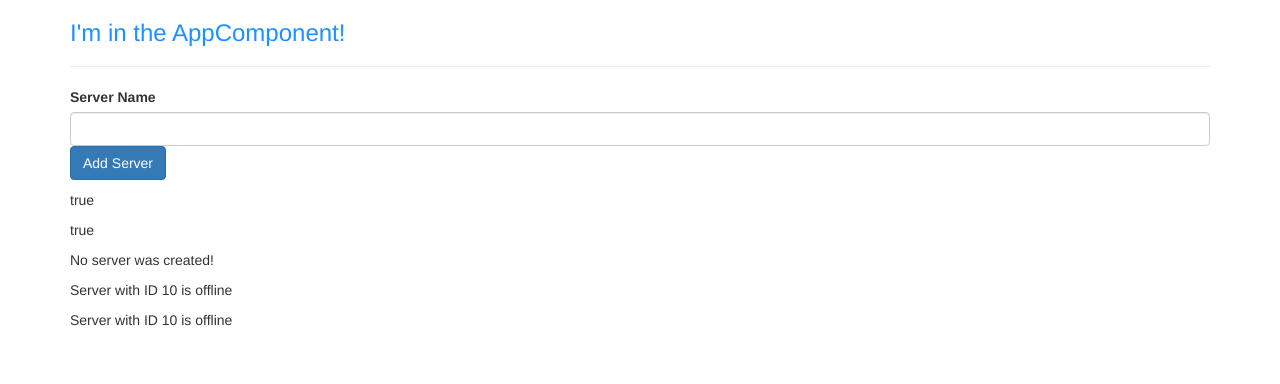
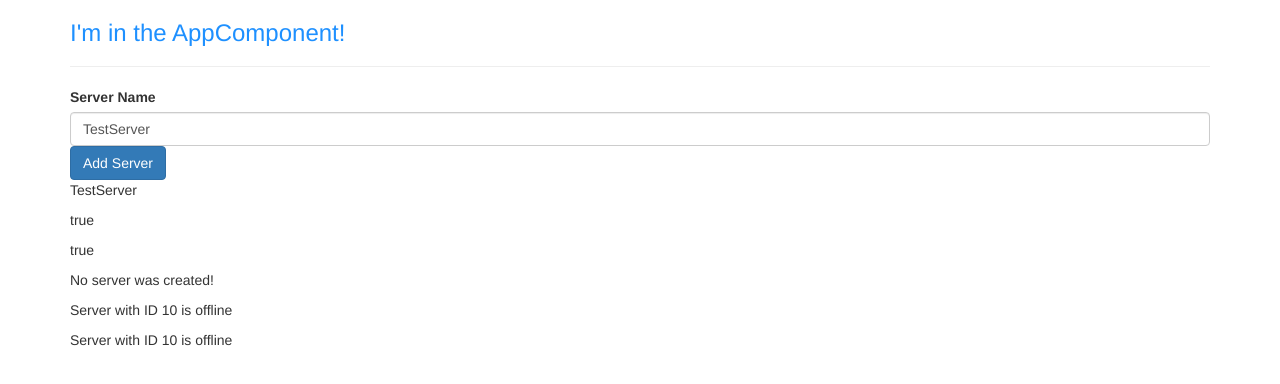
Before and after one commit to rebeccamanzi/angular-basics, an Angular app: page / in a window 1280 px wide. Shown: the top 384 px of the page. Built offline with nearby package versions, Linux system fonts and the light colour scheme.

Commit message:
two-way-databiding

```diff
--- a/src/app/app.module.ts
+++ b/src/app/app.module.ts
@@ -5,9 +5,11 @@
 import { ServerComponent } from './server/server.component';
 import { ServersComponent } from './servers/servers.component';
 
+import { FormsModule } from '@angular/forms';
+
 @NgModule({
   declarations: [AppComponent, ServerComponent, ServersComponent],
-  imports: [BrowserModule],
+  imports: [BrowserModule, FormsModule],
   providers: [],
   bootstrap: [AppComponent],
 })
--- a/src/app/servers/servers.component.html
+++ b/src/app/servers/servers.component.html
@@ -1,7 +1,10 @@
 <label for="">Server Name</label>
 
+<!-- <input type="text" class="form-control"
+(input)="onUpdateServerName($event)"> -->
+
 <input type="text" class="form-control"
-(input)="onUpdateServerName($event)">
+[(ngModel)]="serverName">
 
 <button class="btn btn-primary"
 [disabled]="!allowNewServer"
--- a/src/app/servers/servers.component.ts
+++ b/src/app/servers/servers.component.ts
@@ -20,7 +20,7 @@
 export class ServersComponent {
   allowNewServer = false;
   serverCreationStatus = 'No server was created!';
-  serverName = '';
+  serverName = 'TestServer';
 
   constructor() {
     setTimeout(() => {
```
